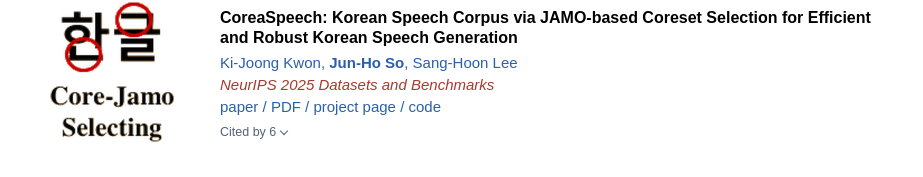
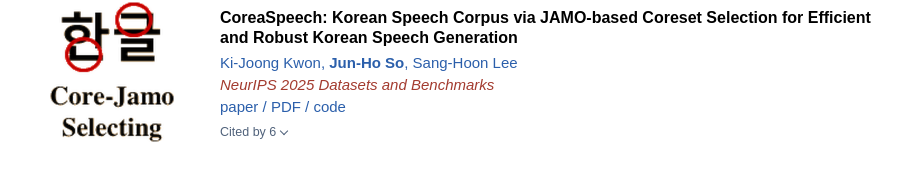
Before and after one commit to junho-so/junho-so.github.io, a plain HTML site: page index.html in a window 1280 px wide. Shown: the part 720-897 px from the top of the page, without its empty margins (178-1101 px from the left). Drawn offline with Linux system fonts and the light colour scheme; some icons are missing.

Commit message:
Remove the CoreaSpeech project page link

```diff
--- a/index.html
+++ b/index.html
@@ -136,8 +136,6 @@
               <a href="https://neurips.cc/virtual/2025/poster/121811">paper</a>
               /
               <a href="papers/coreaspeech.pdf">PDF</a>
-              /
-              <a href="https://coreaspeech.github.io/demo/">project page</a>
               /
               <a href="https://github.com/CoreaSpeech/CoreaSpeech">code</a>
             </p>
```
